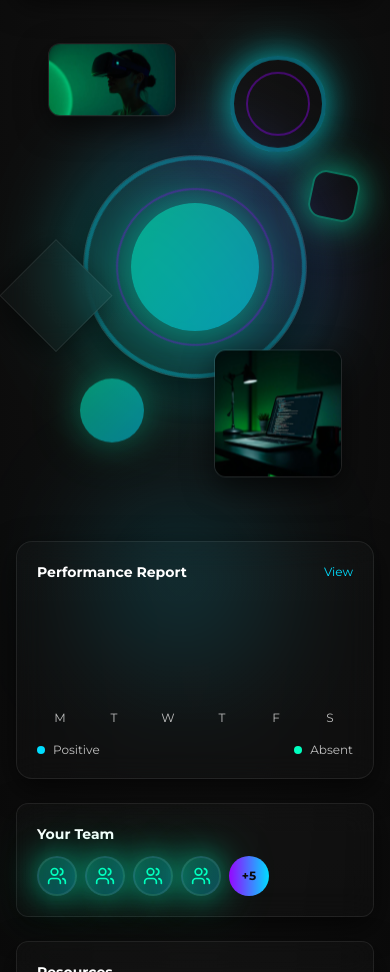
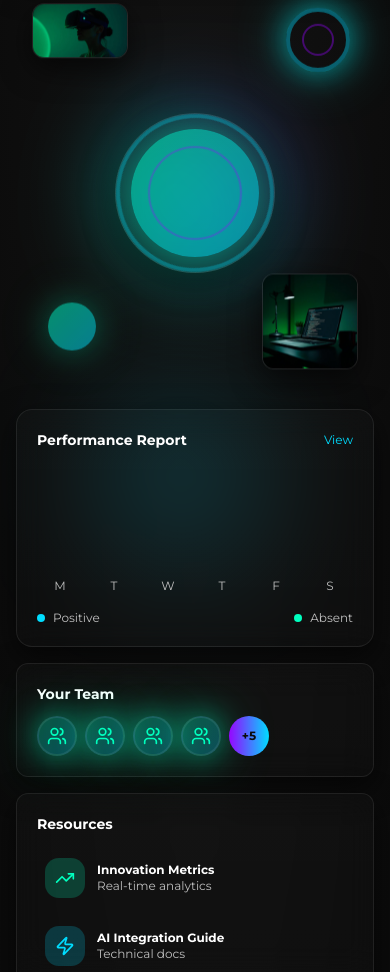
Before and after one commit to Tahazee/zeeka-future-glow, a React (Vite) app: page / in a window 390 px wide. Shown: the part 780-1752 px from the top of the page. Built offline with nearby package versions, Linux system fonts and the light colour scheme; the HTML template or start-up script is replaced by a standard one.

Commit message:
Fix animations and responsiveness

```diff
--- a/src/components/Hero.tsx
+++ b/src/components/Hero.tsx
@@ -15,7 +15,7 @@ export const Hero = () => {
         const rect = heroRef.current.getBoundingClientRect();
         const x = (e.clientX - rect.left - rect.width / 2) / rect.width;
         const y = (e.clientY - rect.top - rect.height / 2) / rect.height;
-        setMousePosition({ x, y });
+        setMousePosition({ x: x * 0.5, y: y * 0.5 }); // Dampen mouse movement
       }
     };
 
@@ -24,14 +24,14 @@ export const Hero = () => {
         const scrollY = window.scrollY;
         const elements = heroRef.current.querySelectorAll('[data-parallax]');
         elements.forEach((el) => {
-          const speed = parseFloat((el as HTMLElement).dataset.parallax || '1');
-          (el as HTMLElement).style.transform = `translateY(${scrollY * speed}px)`;
+          const speed = parseFloat((el as HTMLElement).dataset.parallax || '0');
+          (el as HTMLElement).style.transform = `translateY(${scrollY * speed * 0.1}px)`; // Reduce parallax intensity
         });
       }
     };
 
     window.addEventListener('mousemove', handleMouseMove);
-    window.addEventListener('scroll', handleScroll);
+    window.addEventListener('scroll', handleScroll, { passive: true });
 
     return () => {
       window.removeEventListener('mousemove', handleMouseMove);
@@ -67,12 +67,11 @@ export const Hero = () => {
       />
 
       <div className="container relative z-10 mx-auto px-4 sm:px-6 lg:px-8">
-        <div className="grid grid-cols-1 lg:grid-cols-12 gap-6 items-start">
+        <div className="grid grid-cols-1 lg:grid-cols-12 gap-4 md:gap-6 items-start">
 
           {/* LEFT CARD - Featured Course/Experience (25%) */}
           <div
-            className="lg:col-span-3 space-y-6"
-            data-parallax="0.6"
+            className="lg:col-span-3 space-y-4 md:space-y-6"
           >
             {/* Main Featured Card */}
             <div className="glass-card rounded-2xl p-6 shadow-3d animate-fade-in-up group hover:shadow-glow-green transition-all duration-500">
@@ -159,18 +158,18 @@ export const Hero = () => {
             </div>
           </div>
 
-          {/* CENTER - 3D Element with Floating Objects (50%) */}
+      {/* CENTER - 3D Element with Floating Objects (50%) */}
           <div
-            className="lg:col-span-6 relative"
-            data-parallax="0.4"
+            className="lg:col-span-6 relative perspective-[1000px]"
           >
-            <div className="relative min-h-[500px] flex items-center justify-center">
+            <div className="relative min-h-[400px] md:min-h-[500px] flex items-center justify-center py-8">
               {/* Central 3D Object */}
               <div
-                className="relative w-64 h-64 preserve-3d animate-fade-in"
+                className="relative w-48 h-48 md:w-64 md:h-64 animate-fade-in"
                 style={{
-                  transform: `perspective(1000px) rotateY(${mousePosition.x * 10}deg) rotateX(${-mousePosition.y * 10}deg)`,
-                  transition: 'transform 0.3s ease-out'
+                  transform: `rotateY(${mousePosition.x * 15}deg) rotateX(${-mousePosition.y * 15}deg)`,
+                  transition: 'transform 0.6s cubic-bezier(0.2, 0.9, 0.25, 1)',
+                  transformStyle: 'preserve-3d'
                 }}
               >
                 {/* Core circle with glow */}
@@ -185,10 +184,10 @@ export const Hero = () => {
               {/* Floating 3D Objects around center */}
               {/* Top Left - VR Image */}
               <div
-                className="absolute top-8 left-8 w-32 h-32 preserve-3d animate-float"
+                className="absolute top-4 left-4 md:top-8 md:left-8 w-24 h-24 md:w-32 md:h-32 animate-float"
                 style={{
                   animationDelay: '0s',
-                  transform: `perspective(1000px) rotateY(${mousePosition.x * -8}deg) rotateX(${mousePosition.y * 8}deg)`
+                  transformStyle: 'preserve-3d'
                 }}
               >
                 <div className="glass-card rounded-xl overflow-hidden shadow-glow-green group cursor-pointer">
@@ -205,10 +204,9 @@ export const Hero = () => {
 
               {/* Top Right - Floating ring */}
               <div
-                className="absolute top-12 right-12 w-24 h-24 animate-float"
+                className="absolute top-6 right-6 md:top-12 md:right-12 w-16 h-16 md:w-24 md:h-24 animate-float"
                 style={{
-                  animationDelay: '0.8s',
-                  transform: `perspective(1000px) rotateY(${mousePosition.x * 12}deg)`
+                  animationDelay: '0.8s'
                 }}
               >
                 <div className="w-full h-full rounded-full border-4 border-accent-cyan/40 shadow-glow-aqua" />
@@ -217,7 +215,7 @@ export const Hero = () => {
 
               {/* Bottom Left - Small orb */}
               <div
-                className="absolute bottom-16 left-16 w-16 h-16 animate-float"
+                className="absolute bottom-8 left-8 md:bottom-16 md:left-16 w-12 h-12 md:w-16 md:h-16 animate-float"
                 style={{ animationDelay: '1.2s' }}
               >
                 <div className="w-full h-full rounded-full bg-gradient-to-br from-accent-green to-accent-cyan shadow-glow-green animate-glow-pulse" />
@@ -225,10 +223,10 @@ export const Hero = () => {
 
               {/* Bottom Right - Workspace Image */}
               <div
-                className="absolute bottom-8 right-8 w-32 h-32 preserve-3d animate-float"
+                className="absolute bottom-4 right-4 md:bottom-8 md:right-8 w-24 h-24 md:w-32 md:h-32 animate-float"
                 style={{
                   animationDelay: '0.4s',
-                  transform: `perspective(1000px) rotateY(${mousePosition.x * -10}deg) rotateX(${mousePosition.y * -10}deg)`
+                  transformStyle: 'preserve-3d'
                 }}
               >
                 <div className="glass-card rounded-xl overflow-hidden shadow-glow-aqua group cursor-pointer">
@@ -245,7 +243,7 @@ export const Hero = () => {
 
               {/* Left floating cube */}
               <div
-                className="absolute left-0 top-1/2 -translate-y-1/2 w-20 h-20 animate-float"
+                className="hidden md:block absolute left-0 top-1/2 -translate-y-1/2 w-16 h-16 md:w-20 md:h-20 animate-float"
                 style={{ animationDelay: '1.6s' }}
               >
                 <div className="glass-card w-full h-full shadow-glow-purple transform rotate-45" />
@@ -253,7 +251,7 @@ export const Hero = () => {
 
               {/* Right floating element */}
               <div
-                className="absolute right-4 top-1/3 w-12 h-12 animate-float"
+                className="hidden md:block absolute right-2 md:right-4 top-1/3 w-10 h-10 md:w-12 md:h-12 animate-float"
                 style={{ animationDelay: '2s' }}
               >
                 <div className="w-full h-full rounded-lg border-2 border-accent-green/40 shadow-glow-green rotate-12" />
@@ -263,8 +261,7 @@ export const Hero = () => {
 
           {/* RIGHT SIDEBAR - Stats & Info (25%) */}
           <div
-            className="lg:col-span-3 space-y-6"
-            data-parallax="0.8"
+            className="lg:col-span-3 space-y-4 md:space-y-6"
           >
             {/* Attendance/Analytics Chart */}
             <div className="glass-card rounded-2xl p-5 shadow-3d animate-fade-in-up" style={{ animationDelay: '0.1s' }}>
```
